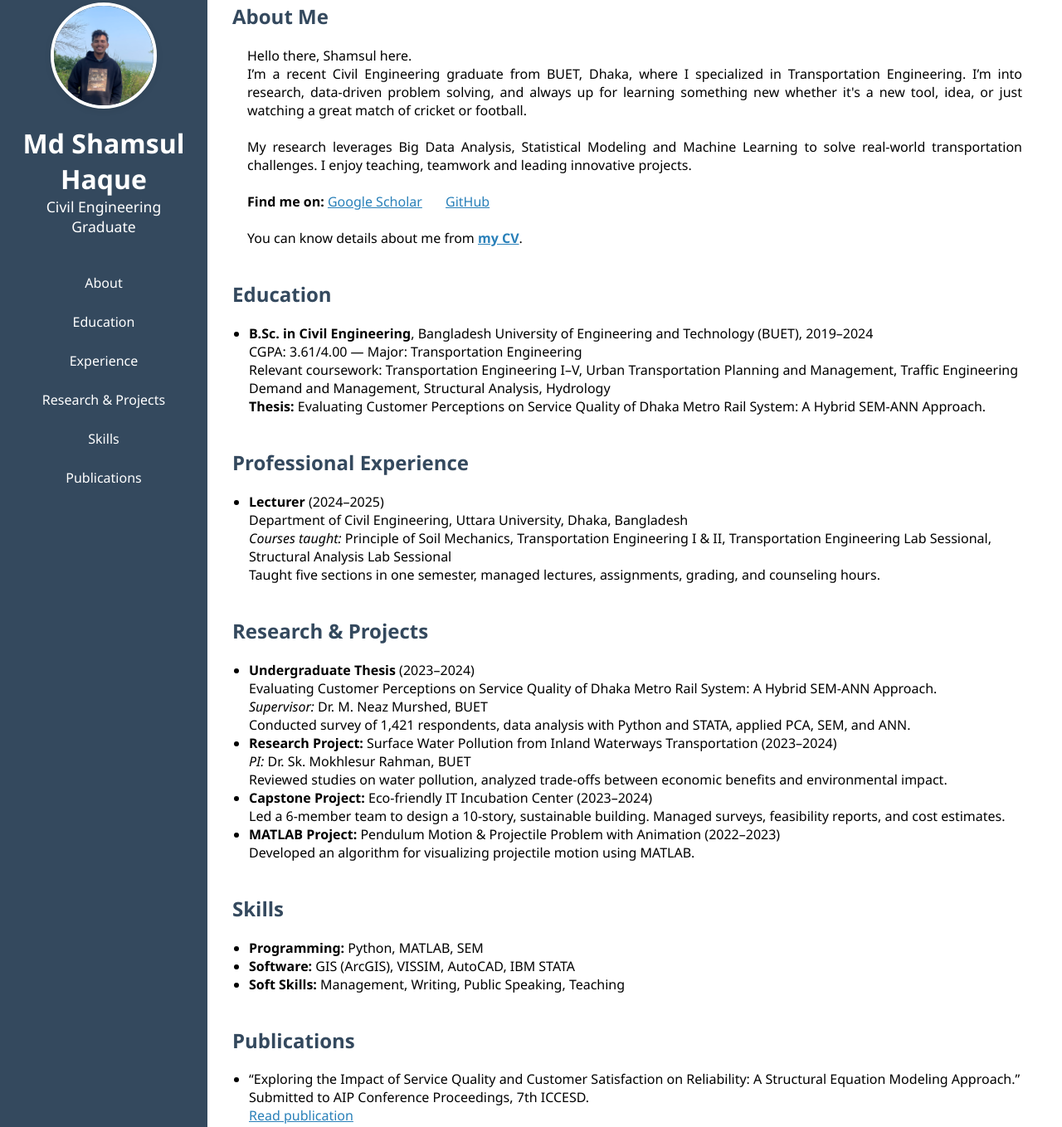
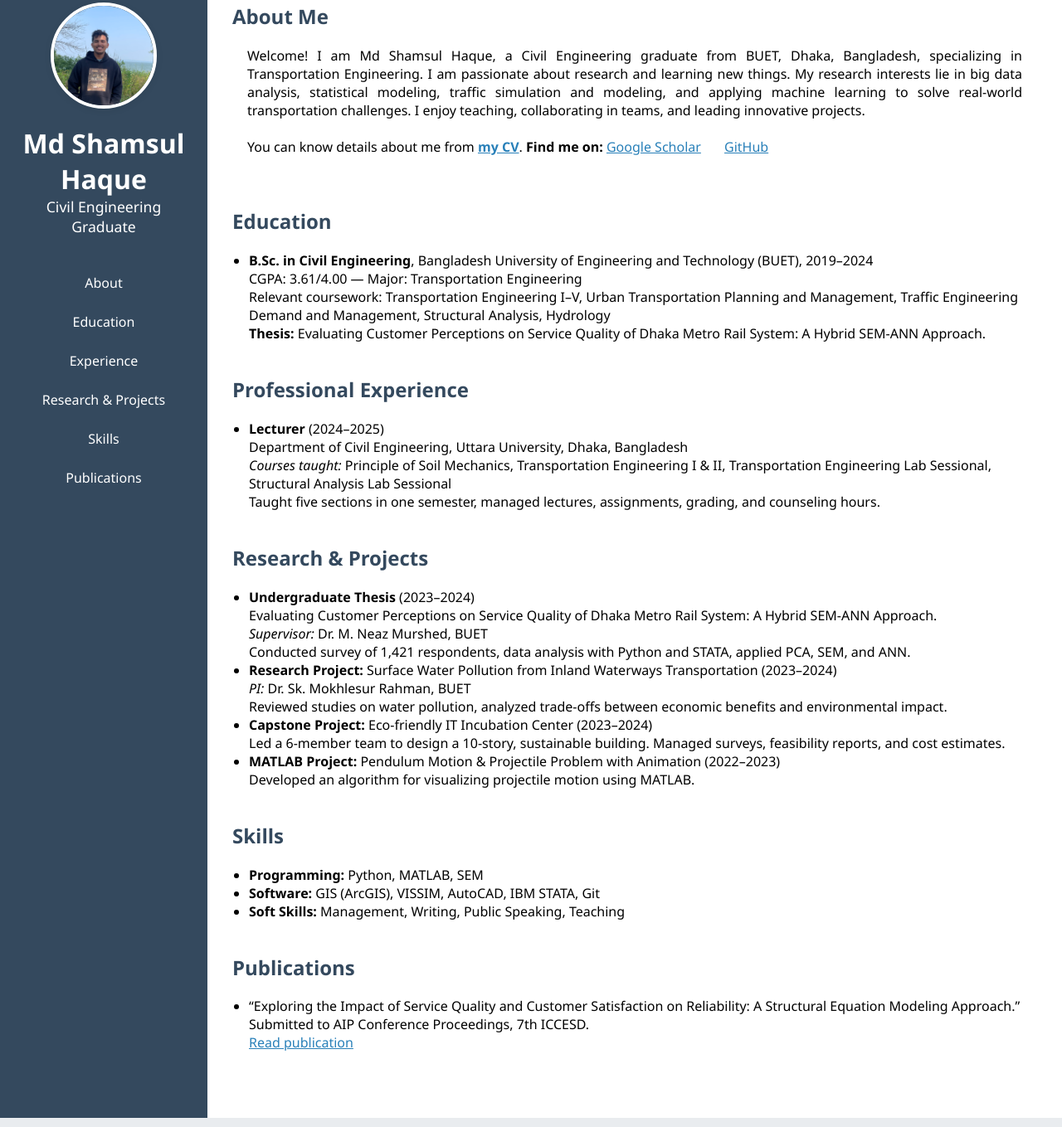
Before and after one commit to Shamsul0007/Shamsul0007.github.io, a plain HTML site: page index.html in a window 1280 px wide. Shown: the part 37-1396 px from the top of the page at 83% size. Drawn offline with Linux system fonts and the light colour scheme.

Commit message:
CV Hyperlink

```diff
--- a/index.html
+++ b/index.html
@@ -142,13 +142,12 @@
             <section id="about">
                 <h2>About Me</h2>
                 <p style="text-align:justify; margin-left:18px; margin-right:18px;">
-                    Hello there, Shamsul here.<br>
-                    I’m a recent Civil Engineering graduate from BUET, Dhaka, where I specialized in Transportation Engineering. I’m into research, data-driven problem solving, and always up for learning something new whether it's a new tool, idea, or just watching a great match of cricket or football.<br><br>
-                    My research leverages Big Data Analysis, Statistical Modeling and Machine Learning to solve real-world transportation challenges.  I enjoy teaching, teamwork and leading innovative projects.<br><br>
+                    Welcome! I am Md Shamsul Haque, a Civil Engineering graduate from BUET, Dhaka, Bangladesh, specializing in Transportation Engineering. I am passionate about research and learning new things. My research interests lie in big data analysis, statistical modeling, traffic simulation and modeling, and applying machine learning to solve real-world transportation challenges. I enjoy teaching, collaborating in teams, and leading innovative projects.<br><br>
+                    You can know details about me from <a href="https://drive.google.com/file/d/1BbxhxALlz72tuMDpsiNjFZ2vYQ0g61E1/view?usp=sharing" target="_blank" style="color:#2980b9; font-weight:bold;">my CV</a>.
                     <strong>Find me on:</strong>
                     <a href="https://scholar.google.com/citations?user=kyukahIAAAAJ&hl=en" target="_blank" style="color:#2980b9; margin-right:12px;">Google Scholar</a>
                     <a href="https://github.com/Shamsul0007" target="_blank" style="color:#2980b9; margin-left:12px;">GitHub</a><br><br>
-                    You can know details about me from <a href="https://drive.google.com/file/d/1BbxhxALlz72tuMDpsiNjFZ2vYQ0g61E1/view?usp=sharing" target="_blank" style="color:#2980b9; font-weight:bold;">my CV</a>.
+
                 </p>
             </section>
             <section id="education">
@@ -206,7 +205,7 @@
                 <h2>Skills</h2>
                 <ul>
                     <li><strong>Programming:</strong> Python, MATLAB, SEM</li>
-                    <li><strong>Software:</strong> GIS (ArcGIS), VISSIM, AutoCAD, IBM STATA</li>
+                    <li><strong>Software:</strong> GIS (ArcGIS), VISSIM, AutoCAD, IBM STATA, Git</li>
                     <li><strong>Soft Skills:</strong> Management, Writing, Public Speaking, Teaching</li>
                 </ul>
             </section>
```
